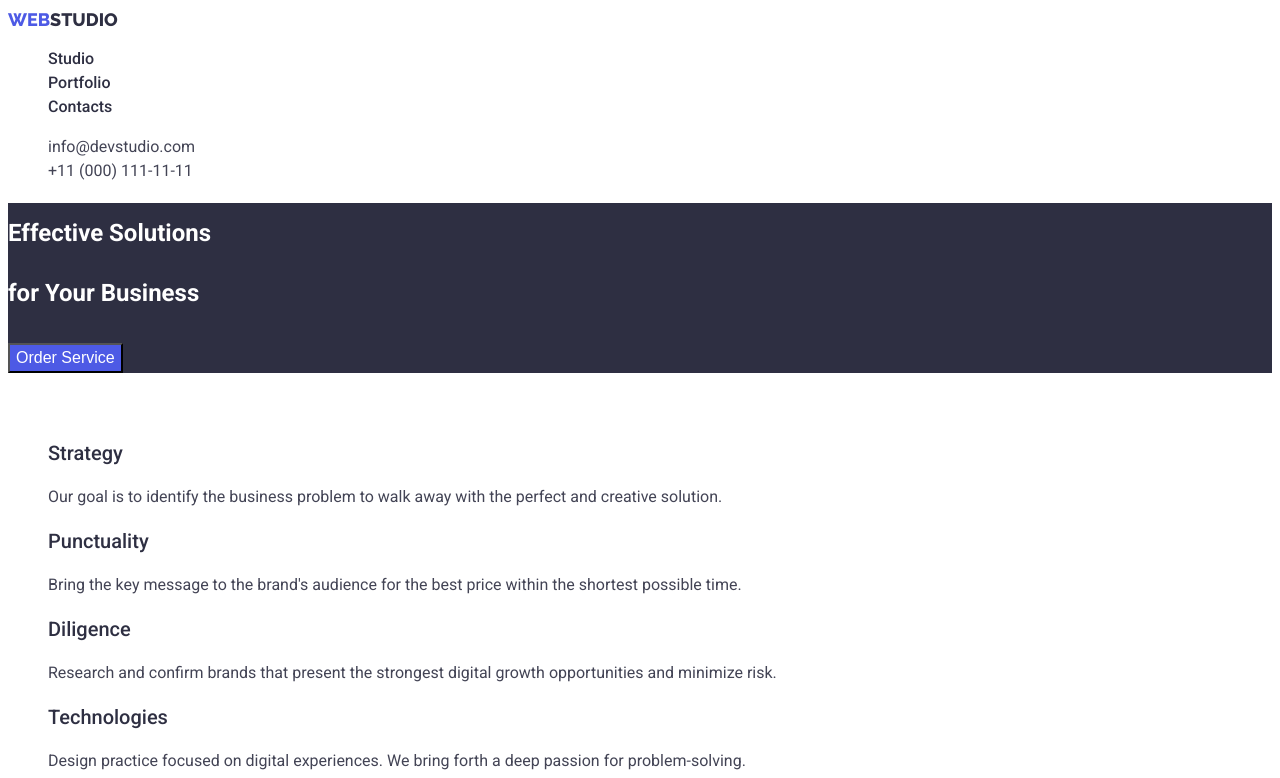
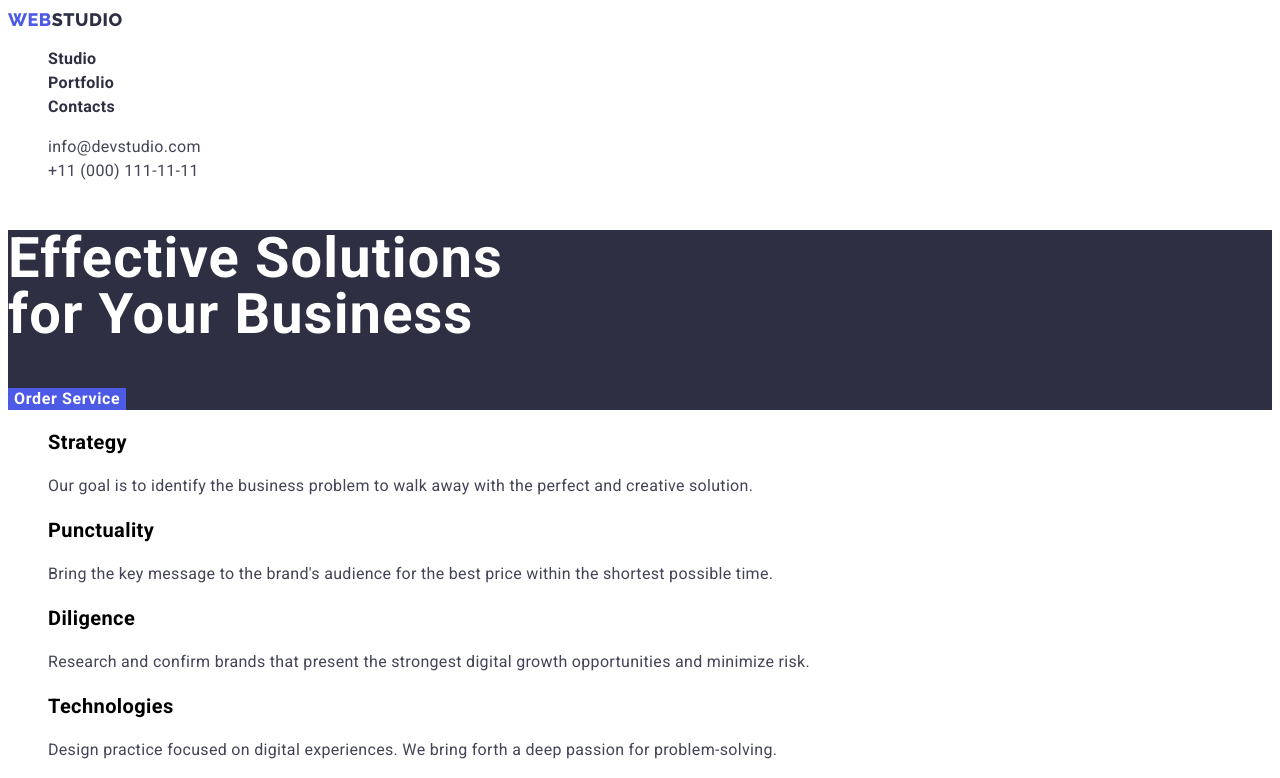
Before and after one commit to IhorMokhno/goit-markup-hw-01, a plain HTML site: page index.html in a window 1280 px wide. Shown: the top 778 px of the page. Drawn offline with Linux system fonts and the light colour scheme; files whose address does not match are found by name.

Commit message:
made changes

```diff
--- a/css/styles.css
+++ b/css/styles.css
@@ -1,165 +1,169 @@
-/* основной цвет текста #2E2F42  */
-/* вторичный цвет текста #434455 */
-/* акцент #434455 */
-/* цвет фона #FFFFFF */
-/* вторичный цвет фона #E5E5E5*/
-/* цвет фона в footer #2E2F42*/
 
 :root{
-    --primary-text-color: #434455;
-    --title-text-color: #2E2F42;
-    --accent-color: #4D5AE5;
-    --main-font-family: Roboto;
-}
-.displaynone{
-text-indent: -9999px;
+--logo-font-family: Raleway;
+--main-font-family: Roboto;
+--primary-brand-color:#4D5AE5;
+--dark-title-main-color: #2E2F42;
+--p-color:#434455;
+--filter-bgd-color: #E7E9FC;
+--dark-bgd-color: #2E2F42;
+--white-text-color:#FFFFFF;
+--footer-p-color:#E7E9FC;
+--white-logo-color:  #F4F4FD;
 }
 
-a{
-    text-decoration: none;
+body{
+color: var(--dark-title-main-color-color);
+font-family: var(--main-font-family);
 }
 
-.logo-first{
-width: 44px;
-height: 24px;
-font-family: Raleway;
+.text{
+color: var(--p-color);
+font-size: 16px;
+line-height: 1.5;
+letter-spacing: 0.02em;
+}
+
+.hidden {
+position: absolute;
+width: 1px;
+height: 1px;
+margin: -1px;
+border: 0;
+padding: 0;
+white-space: nowrap;
+clip-path: inset(100%);
+clip: rect(0 0 0 0);
+overflow: hidden;
+}
+
+.link{
+text-decoration: none;
+color: var(--dark-title-main-color);
+}
+
+.list{
+list-style-type: none;
+}
+.button{
+border: none;
+font-family: var(--main-font-family);
+font-weight: 600;
+font-size: 16px;
+line-height: 19px;
+letter-spacing: 0.04em;
+}
+
+
+.button:hover,
+.button:active{
+cursor: pointer;
+}
+
+/* LOGO */
+.logo{
+font-family: var(--logo-font-family);
+font-style: normal;
 font-weight: 800;
 font-size: 18px;
 line-height: 1.3;
-color: var(--accent-color);
+letter-spacing: 0.03em;
+text-transform: uppercase;
+color: var(--primary-brand-color);
 }
 
-.logo-second{
- width: 71px;
-height: 24px;
-font-family: 'Raleway';
-font-weight: 800;
-font-size: 18px;
-line-height: 1.3;
-color: var(--title-text-color);
+.logo-black{
+color: var(--dark-title-main-color);
 }
 
-.logo-third{
-color: #F4F4FD;
-font-family: 'Raleway';
-font-weight: 800;
-font-size: 18px;
+.logo-white{
+color: var(--white-logo-color);
+}
+
+
+
+/* header */
+/* Навигация */
+.link-nav{
+font-weight: 600;
+font-size: 16px;
+line-height: 1.5;
+letter-spacing: 0.02em;
+color: var(--dark-title-main-color);
+}
+
+.link-nav:hover,
+.link-nav:focus{
+color: var(--primary-brand-color);
+}
+
+/* Контакты */
+.link-contact{
+font-size: 16px;
+line-height: 1.5;
+letter-spacing: 0.02em;
+color: var(--p-color);
+}
+
+.link-contact:hover,
+.link-contact:active{
+color: var(--primary-brand-color);
+}
+
+/* index.html main */
+/* Effective Solutions for Your Business */
+.hero{
+background-color: var(--dark-bgd-color);
+}
+
+.hero-title{
+color: var(--white-text-color);
+font-weight: 600;
+font-size: 56px;
+line-height: 1 ;
+letter-spacing: 0.02em;
+}
+
+.hero> .button{
+color: var(--white-text-color) ;
+background: var(--primary-brand-color);
 line-height: 1.2;
 }
 
-.contacts{
-color: var(--primary-text-color);
-font-size: 16px;
-line-height: 1.5;
-}
 
-.contacts:hover,
-.contacts:active,
-.link:focus{
-font-size: 16px;
-line-height: 1.5;
-color: #4D5AE5;
+/* Advantages of working with WebStudio */
+.advature{
+font-weight: 600;
+font-size: 20px;
+line-height: 1.2;
+letter-spacing: 0.02em;
 }
 
 
-/*Hero section*/
-.link{
-color:  var(--title-text-color);
-width: 48px;
-height: 24px;
-font-weight: 500;
-font-size: 16px;
-line-height: 1.5;
+/* Our Team */
+.team{
+background-color: #F4F4FD;
 }
 
-.link:hover,
-.link:active,
-.link:focus{
-font-weight: 600;
-font-size: 16px;
-line-height: 1.5;
+
+/* portfolio.html main */
+.list .button{
+color: var(--primary-brand-color);
+background-color: var(--filter-bgd-color);
 }
 
-.title{
-font-weight: 700;
-font-size: 1.1;
-line-height: 60px;
-color: #FFFFFF;
+.list .button:hover,
+.list .button:active{
+color: white;
+background-color: var(--primary-brand-color);
 }
 
-.dark-bgd{
-background-color: var(--title-text-color);
-}
 
-.order-button{color: #FFFFFF;
-background-color: var(--accent-color);
-font-weight: 500;
-font-size: 16px;
-line-height: 1.5;
-cursor: pointer;
-}
-
-.order-button:hover{
-    background: #4D5AE5;
-    box-shadow: 0px 1px 6px rgba(46, 47, 66, 0.08), 0px 1px 1px rgba(46, 47, 66, 0.16), 0px 2px 1px rgba(46, 47, 66, 0.08);
-    border-radius: 4px;
-}
-.title-third{
-color: var(--title-text-color);
-font-weight: 500;
-font-size: 20px;
-line-height: 1.2;
-cursor: pointer;
-}
-
-p{
-color: var(--primary-text-color);
-}
-
-.title-second{
-color: var(--title-text-color);
-font-weight: 700;
-font-size: 36px;
-line-height: 1.1;
-}
-
-.team-name{
-color: var(--title-text-color);
-font-weight: 500;
-font-size: 20px;
-line-height: 1.2;
-}
-
-.position{
-color: var(--primary-text-color);
-font-size: 16px;
-line-height: 1.5;
+/* footer */
+.footer{
+background-color: var(--dark-bgd-color);
 }
 
 .footer-text{
-color:  #E7E9FC;
-font-size: 16px;
-line-height: 1.5;
+color: var(--footer-p-color);
 }
-
-p{
-font-size: 16px;
-line-height: 1.5;
-}
-
-/* portfolio */
-.filter{
-color: var(--accent-color);
-background: #F4F4FD;
-font-weight: 500;
-font-size: 16px;
-line-height: 1.5;
-cursor: pointer;
-}
- li{
-    list-style-type: none;
- }
-  body{
-    font-family: var(--main-font-family);
-    color: var(--title-text-color)
-  }
--- a/index.html
+++ b/index.html
@@ -5,56 +5,58 @@
     <meta http-equiv="X-UA-Compatible" content="IE=edge">
     <meta name="viewport" content="width=, initial-scale=1.0">
     <title>WebStudio</title>
-    <link rel="stylesheet" href="css/styles.css">
     <link rel="preconnect" href="https://fonts.googleapis.com">
     <link rel="preconnect" href="https://fonts.gstatic.com" crossorigin>
     <link href="https://fonts.googleapis.com/css2?family=Raleway:wght@800&family=Roboto:wght@400;500;700;900&display=swap" rel="stylesheet">
+    <link rel="stylesheet" href="css/styles.css">
+</head>
 
-
-
-</head>
 <body>
     <!-- Header section -->
     <header>
 
         <nav>
-            <a href="">
-                <span class="logo-first">WEB</span><span class="logo-second">STUDIO</span>
+            <a href="" class="link logo">
+                <span>WEB</span><span class="logo-black">STUDIO</span>
             </a>
 
-            <ul>
-               <li >
-                  <a href="./index.html" class="link">Studio</a>
+            <ul class="list">
+               <li class="item">
+                  <a href="./index.html" class="link link-nav">Studio</a>
                </li>
-               <li >
-                  <a href="./portfolio.html" class="link">Portfolio</a>
+
+               <li class="item">
+                  <a href="./portfolio.html" class="link link-nav">Portfolio</a>
                </li>
-               <li>
-                  <a href="" class="link">Contacts</a>
+
+               <li class="item">
+                  <a href="" class="link link-nav">Contacts</a>
                </li>
             </ul>
         </nav>
-        <ul>
+
+        <ul class="list">
 
             <li>
-             <a href="mailto:info@devstudio.com" class="contacts">info@devstudio.com</a>
+             <a href="mailto:info@devstudio.com" class="link link-contact">info@devstudio.com</a>
             </li>
 
             <li>
-             <a href="tel:+110001111111"  class="contacts">+11 (000) 111-11-11</a>
+             <a href="tel:+110001111111" class="link link-contact">+11 (000) 111-11-11</a>
             </li>
 
         </ul>
+
     </header>
 
     <main>
 
        <!--Hero section-->
-        <section class="dark-bgd">
-            <h1 class="title">
+        <section class="hero">
+            <h1 class="hero-title">
                 Effective Solutions <br> for Your Business
             </h1>
-            <button type="button" class="order-button">
+            <button type="button" class="button">
                 Order Service
             </button>
         </section>
@@ -62,43 +64,41 @@
         <!--What are we doing text section-->
         <section>
 
-            <h2 class="displaynone">
-                Advantages of working with WebStudio
-            </h2>
+            <h2 class="hidden">Advantages of working with WebStudio</h2>
 
-            <ul>
+            <ul class="list">
                 <li>
-                    <h3 class="title-third">
+                    <h3 class="advature">
                         Strategy
                     </h3>
-                    <p>
+                    <p class="text">
                         Our goal is to identify the business problem to walk away with the perfect and creative solution.
                     </p>
                 </li>
 
                 <li>
-                    <h3 class="title-third">
+                    <h3 class="advature">
                         Punctuality
                     </h3>
-                    <p>
+                    <p class="text">
                         Bring the key message to the brand's audience for the best price within the shortest possible time.
                     </p>
                 </li>
 
                 <li>
-                    <h3 class="title-third">
+                    <h3 class="advature">
                         Diligence
                     </h3>
-                    <p>
+                    <p class="text">
                         Research and confirm brands that present the strongest digital growth opportunities and minimize risk.
                     </p>
                 </li>
 
                 <li>
-                    <h3 class="title-third">
+                    <h3 class="advature">
                         Technologies
                     </h3>
-                    <p>
+                    <p class="text">
                         Design practice focused on digital experiences. We bring forth a deep passion for problem-solving.
                     </p>
                 </li>
@@ -108,11 +108,11 @@
         <!--What are we doing photo section-->
         <section>
 
-            <h2 class="title-second">
+            <h2>
                 What are we doing
             </h2>
 
-            <ul>
+            <ul class="list">
                 <li>
                     <img src="./images/whatarewedoingphotosection/img1.jpg" alt="computer" width="360">
                 </li>
@@ -129,34 +129,34 @@
         </section>
 
         <!--Team section-->
-        <section>
-            <h2 class="title-second">
+        <section class="team">
+            <h2>
                 Our Team
             </h2>
 
-            <ul>
+            <ul class="list">
                 <li>
                     <img src="./images/ourteam/img1.jpg" alt="Mark Guerrero" width="264">
-                    <h3 class="team-name">Mark Guerrero</h3>
-                    <p class="position">Product Designer</p>
+                    <h3>Mark Guerrero</h3>
+                    <p class="text">Product Designer</p>
                 </li>
 
                 <li>
                     <img src="./images/ourteam/img2.jpg" alt="Tom Ford" width="264">
-                    <h3 class="team-name">Tom Ford</h3>
-                    <p class="position">Frontend Developer</p>
+                    <h3>Tom Ford</h3>
+                    <p class="text">Frontend Developer</p>
                 </li>
 
                 <li>
                     <img src="./images/ourteam/img3.jpg" alt="Camila Garcia" width="264">
-                    <h3 class="team-name">Camila Garcia</h3>
-                    <p class="position">Marketing</p>
+                    <h3>Camila Garcia</h3>
+                    <p class="text">Marketing</p>
                 </li>
 
                 <li>
                     <img src="./images/ourteam/img4.jpg" alt="Daniel Wilson" width="264">
-                    <h3 class="team-name">Daniel Wilson</h3>
-                    <p class="position">UI Designer</p>
+                    <h3>Daniel Wilson</h3>
+                    <p class="text">UI Designer</p>
                 </li>
 
             </ul>
@@ -165,10 +165,10 @@
     </main>
 
 <!--Footer section-->
-    <footer class="dark-bgd">
+    <footer class="footer">
 
-        <a href="">
-           <span class="logo-first">WEB</span><span class="logo-third">STUDIO</span>
+        <a href="" class="link logo">
+          <span>WEB</span><span class="logo-white">STUDIO</span>
 
         </a>
 
```
Also changed, not shown: portfolio.html (+69 -44 lines), 1 other file.
